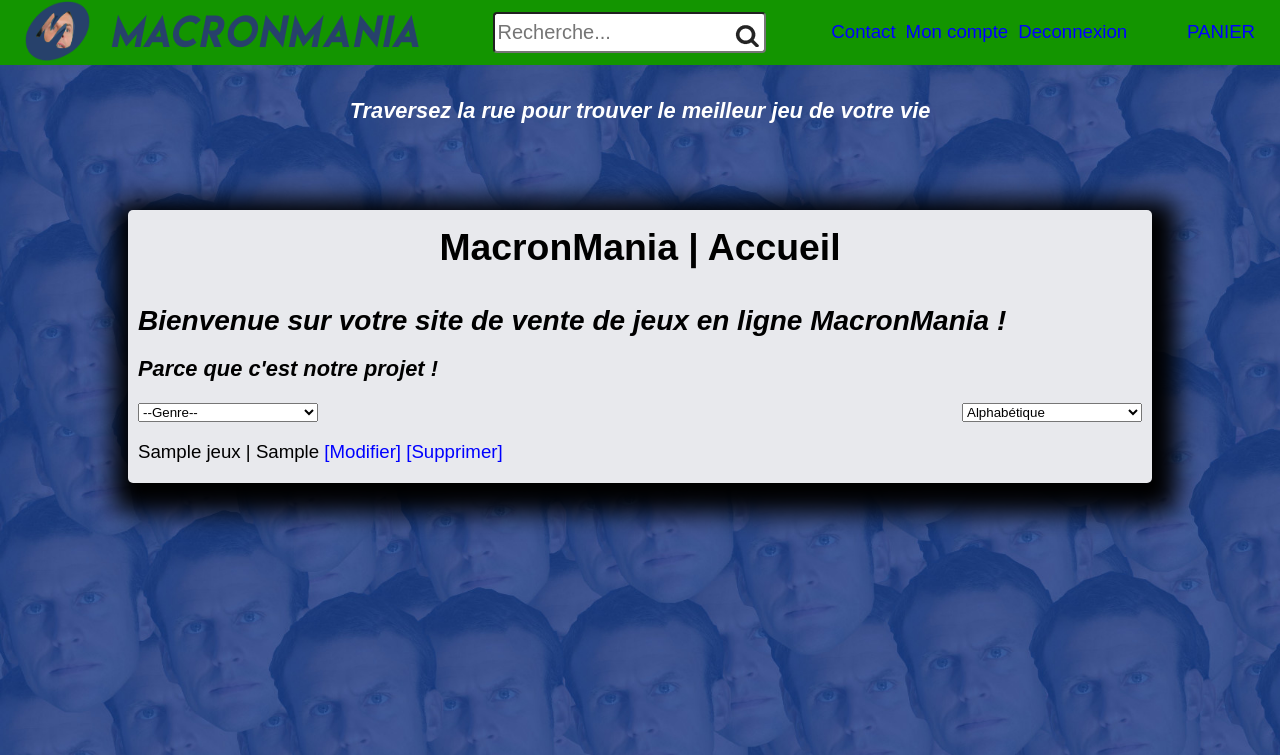
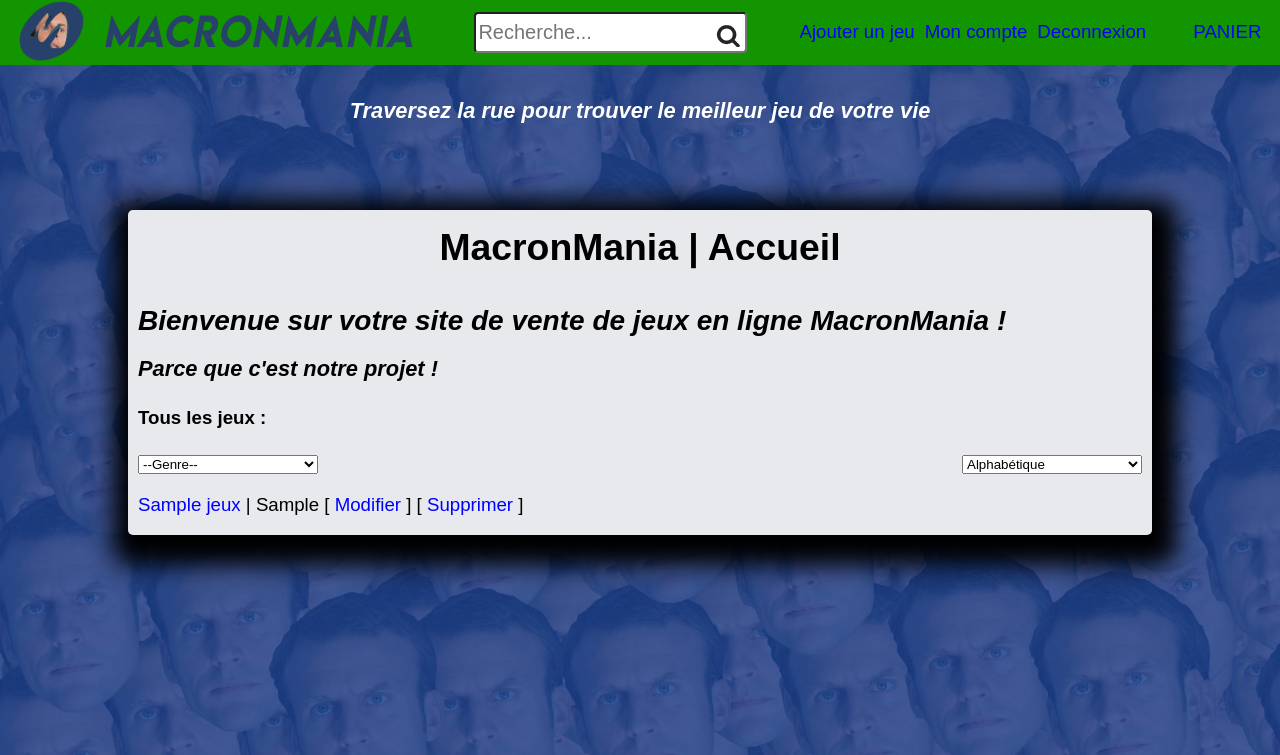
Before and after one commit to Matthew1604/projet_macronmania, a PHP site: page /index.php?action=Accueil in a window 1280 px wide. Shown: the top 755 px of the page. Run offline with PHP 8.4, Linux system fonts and the light colour scheme; the visitor is signed in with stand-in values (Sample User, id 1); tables that the repository leaves empty or names only in its code hold one stand-in row (values such as "Sample post").

Commit message:
action read delete create;

```diff
--- a/controller/ControllerClient.php
+++ b/controller/ControllerClient.php
@@ -89,6 +89,7 @@
 	    				$_SESSION['prenom'] = $user->getPrenom();
 	    				$_SESSION['mail'] = $user->getMail();
 	    				$_SESSION['mdp'] = $user->getMdp();
+	    				$connect = true;
 
 	    				require_once(File::build_path(array('model', 'ModelJeux.php')));
 	    				$allJeux = ModelJeux::getAllNomJeux();
--- a/controller/ControllerJeux.php
+++ b/controller/ControllerJeux.php
@@ -8,6 +8,7 @@
 
 	    public static function Accueil() {
 	       	$allJeux = ModelJeux::getAllNomJeux();  //appel au modèle pour gerer la BD
+
 	        $pagetitle = 'MacronMania | Accueil';
 	        $controller = 'Jeux';
 	        $view = 'Accueil';
@@ -18,11 +19,80 @@
 
 	    public static function recherche() {
 	    	$resRecherche = ModelJeux::search();
+
 	    	$pagetitle = 'MacronMania | Recherche';
 	        $controller = 'Jeux';
 	        $view = 'ResultatRecherche';
 	    	require_once(file::build_path(array('view', 'view.php')));
 	    }
+
+	    /************************************************************************************/
+
+	    public static function read() {
+	    	$Jeu = ModelJeux::getJeuById($_GET['id']);
+	    	$nomJeu = $Jeu->getNomJeu();
+	    	$plateforme = $Jeu->getPlateforme();
+	    	$genre = $Jeu->getGenre();
+	    	$image = $Jeu->getImage();
+	    	$prix = $Jeu->getPrix();
+	    	$note = $Jeu->getNote();
+	    	$pagetitle = 'MacronMania | Description';
+	    	$controller = 'Jeux';
+	    	$view = 'Read';
+	    	require_once(file::build_path(array('view', 'view.php')));
+	    }
+
+	    /************************************************************************************/
+
+	    public static function create() {
+
+
+	    	$pagetitle = 'MacronMania | Créer';
+	    	$controller = 'Jeux';
+	    	$view = 'Create';
+	    	require_once(file::build_path(array('view', 'view.php')));
+	    }
+
+	    /************************************************************************************/
+
+	    public static function created() {
+	    	$Jeu = new ModelJeux($_GET['nom'], $_GET['plateforme'], $_GET['genre'], $_GET['image'], $_GET['note'], $_GET['prix']);
+	    	if ($Jeu->save()) {
+	    		$msg = "Le jeu a bien été ajouté";
+	    	} else {
+	    		$msg = "Erreur, le jeu n'a pas été créé";
+	    	}
+	    	$pagetitle = 'MacronMania | Créé';
+		    $controller = 'Jeux';
+		    $view = 'Created';
+		    require_once(file::build_path(array('view', 'view.php')));
+	    }
+
+	    /************************************************************************************/
+
+	    public static function update() {
+
+
+	    	$pagetitle = 'MacronMania | Modifier';
+	        $controller = 'Jeux';
+	        $view = 'Update';
+	    	require_once(file::build_path(array('view', 'view.php')));
+	    }
+
+	    /************************************************************************************/
+
+	    public static function delete() {
+	    	if(ModelJeux::deleteById($_GET['id'])) {
+	    		$msg = "Le jeu a bien été supprimé";
+	    	} else {
+	    		$msg = "Erreur, le jeu n'a pas été supprimé";
+	    	}
+	    	$pagetitle = 'MacronMania | Supprimé';
+	        $controller = 'Jeux';
+	        $view = 'Delete';
+	    	require_once(file::build_path(array('view', 'view.php')));
+	    }
+
 	}
 
 ?>
--- a/css/style.css
+++ b/css/style.css
@@ -165,7 +165,6 @@ footer {
 	height: 600px;
 	width: 1100px;
 	margin: auto;
-	margin-bottom: 30px;
 
 }
 
--- a/model/ModelJeux.php
+++ b/model/ModelJeux.php
@@ -15,17 +15,16 @@
 		/************************************************************************************/
 		/************************************************************************************/
 
-		public function __construct($id = NULL, $nom = NULL, $plateforme = NULL,
+		public function __construct($nom = NULL, $plateforme = NULL,
 									$genre = NULL, $img = NULL, $note = NULL, $prix = NULL) {
-			if (!is_null($id) && !is_null($nom) && !is_null($plateforme) &&
-				!is_null($genre) && !is_null($img) && !is_null($note) && !is_null($prix)) {
-				$this->idJeu = $id;
-				$this->nomJeu = $nom;
-				$this->plateforme = $plateforme;
-				$this->genre = $genre;
-				$this->image = $img;
-				$this->noteSur5 = $note;
-				$this->prix = $prix;
+			if (!is_null($nom) && !is_null($plateforme) && !is_null($genre)
+				&& !is_null($img) && !is_null($note) && !is_null($prix)) {
+					$this->nomJeu = $nom;
+					$this->plateforme = $plateforme;
+					$this->genre = $genre;
+					$this->image = $img;
+					$this->note = $note;
+					$this->prix = $prix;
 			}
 		}
 
@@ -37,8 +36,20 @@
 			return $this->plateforme;
 		}
 
+		public function getGenre() {
+			return $this->genre;
+		}
+
 		public function getImage() {
 			return $this->image;
+		}
+
+		public function getNote() {
+			return $this->noteSur5;
+		}
+
+		public function getPrix() {
+			return $this->prix;
 		}
 
 
@@ -46,11 +57,25 @@
 		/************************************************************************************/
 
 		public static function getAllNomJeux() {
-			$res = Model::$pdo->prepare("SELECT nomJeu, plateforme FROM Jeux");
+			$res = Model::$pdo->prepare("SELECT idJeu, nomJeu, plateforme FROM Jeux");
 			$res->execute();
 			if (empty($res))
 				return false;
 			return $res;
+		}
+
+		/************************************************************************************/
+
+		public static function getJeuById($id) {
+			$sql = "SELECT * FROM Jeux WHERE idJeu = :id";
+			$res = Model::$pdo->prepare($sql);
+			$values = array('id' => $id);
+			$res->execute($values);
+			$res->setFetchMode(PDO::FETCH_CLASS, 'ModelJeux');
+			$res = $res->fetchAll();
+			if(empty($res))
+				return false;
+			return $res[0];
 		}
 
 		/************************************************************************************/
@@ -74,6 +99,40 @@
 				 return $res;
 			}
 		}
+
+		/************************************************************************************/
+
+		public function save() {
+			try {
+				$sql = 'INSERT INTO Jeux (idJeu, nomJeu, plateforme, genre, image, noteSur5, prix) VALUES (NULL, :nom, :plateforme, :genre, :image, :note, :prix)';
+				$res = Model::$pdo->prepare($sql);
+				$values = array('nom' => $this->getNomJeu(),
+								'plateforme' => $this->getPlateforme(),
+								'genre' => $this->getGenre(),
+								'image' => $this->getImage(),
+								'note' => $this->getNote(),
+								'prix' => $this->getPrix());
+				$res->execute($values);
+				return true;
+			}
+			catch (PDOException $e) {
+				return false;
+			}
+		}
+
+		/************************************************************************************/
+
+		public static function deleteById($id) {
+			try {
+				$sql = "DELETE FROM Jeux WHERE idJeu = :id";
+				$res = Model::$pdo->prepare($sql);
+				$values = array('id' => $id);
+				$res->execute($values);
+				return true;
+			} catch(PDOException $e) {
+				return false;
+			}
+		}
 	}
 
 
--- a/view/Jeux/Accueil.php
+++ b/view/Jeux/Accueil.php
@@ -1,6 +1,7 @@
 <h1>MacronMania | Accueil</h1>
 <h2 class="welcome">Bienvenue sur votre site de vente de jeux en ligne MacronMania !</h2>
 <h3 class="welcome">Parce que c'est notre projet !</h3>
+<h4>Tous les jeux :</h4>
 
 <div class="select">
   <select id="genre" name="genre">
@@ -24,10 +25,10 @@
 
 	foreach ($allJeux as $v) {
 
-		echo "<p>" . $v['nomJeu'] . " | " . $v['plateforme'];
+		echo '<p><a href="?action=read&id=' . $v['idJeu'] . '">' . $v['nomJeu'] . "</a> | " . $v['plateforme'];
 
     if (isset($_SESSION['id']) && $_SESSION['id'] == 1)
-      echo '<a href="?action=Update"> [Modifier] </a><a href="?action=Delete"> [Supprimer] </a></p>';
+      echo ' [<a href="?action=update"> Modifier </a>] [<a href="?action=delete&id=' . $v['idJeu'] . '"> Supprimer </a>]</p>';
     else
       echo "</p>";
 
--- /dev/null
+++ b/view/Jeux/Created.php
@@ -0,0 +1,3 @@
+<h1>Jeu créé</h1>
+
+<?php echo $msg ?>
--- /dev/null
+++ b/view/Jeux/Delete.php
@@ -0,0 +1,3 @@
+<h1>Supprimé</h1>
+
+<?php echo $msg ?>
--- a/view/Jeux/ResultatRecherche.php
+++ b/view/Jeux/ResultatRecherche.php
@@ -22,7 +22,7 @@
 
 	if ($resRecherche == false)
 		echo '<h2 class="noResult">Pas de resultats</h2>
-			  <img id="no-se" src="images/no-se.jpg" />';
+			  <div style="text-align: center"><img id="no-se" src="images/no-se.jpg" /></div>';
 	else {
 		echo '<div class = "resJeux">';
 		foreach ($resRecherche as $v) {
--- /dev/null
+++ b/view/Jeux/Update.php
@@ -0,0 +1 @@
+<h1>Modifier</h1>
--- a/view/view.php
+++ b/view/view.php
@@ -29,11 +29,18 @@
 
 
 			<nav>
-				<div><a href="?action=Contact">Contact</a></div>
+				<?php
+
+					if(isset($_SESSION['id']) && $_SESSION['id'] == 1) {
+						echo '<div><a href="?action=create">Ajouter un jeu</a></div>';
+					}
+					else echo '<div><a href="?action=Contact">Contact</a></div>';
+
+				?>
 				<div><?php if(isset($_SESSION['id'])) echo '<a href="?action=Compte">Mon compte</a>'; else echo '<a href="?action=Connexion">Se connecter</a>'; ?></div>
 				<?php
 
-					if(isset($_SESSION['id']) && isset($_SESSION['pseudo']))
+					if(isset($_SESSION['id']))
 						echo '<div><a href="?action=Deconnexion">Deconnexion</a></div>';
 
 				?>
```
Also changed, not shown: view/Jeux/Create.php (added, +33 -0 lines), view/Jeux/Read.php (added, +12 -0 lines).
